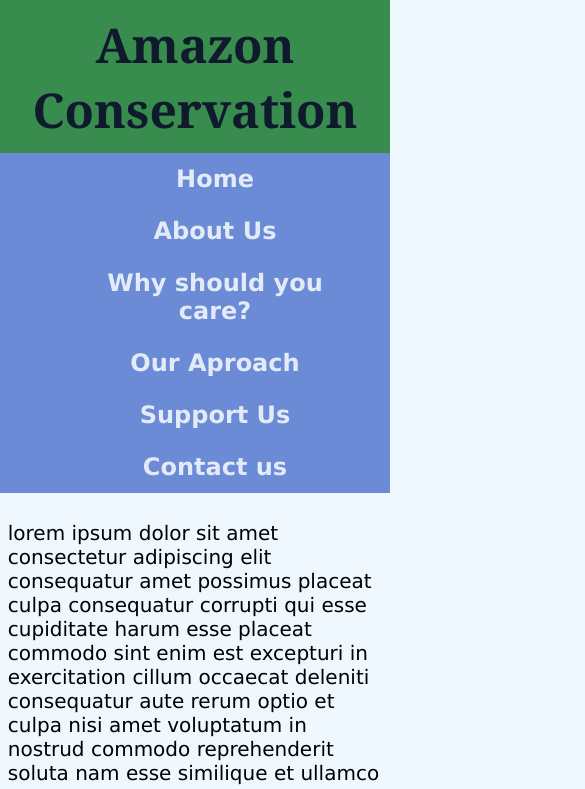
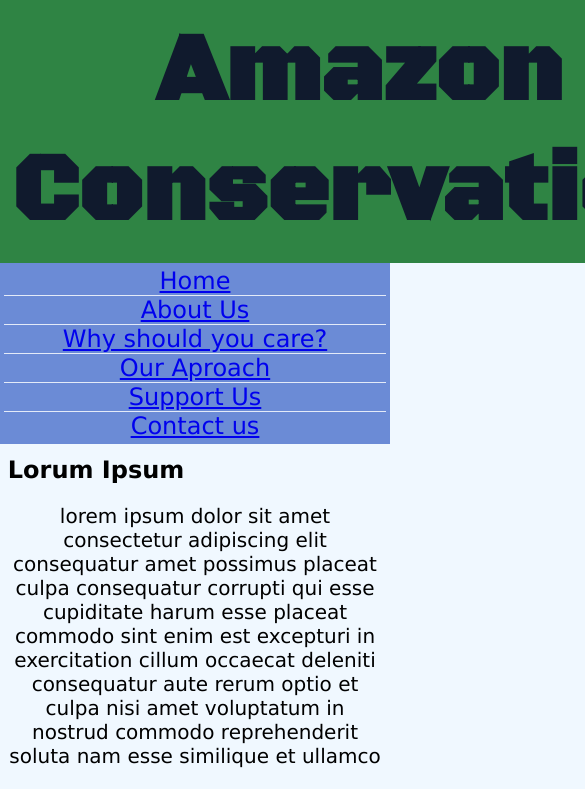
Before and after one commit to OlliePena975/Web-Development-Final-Project, a plain HTML site: page index.html in a window 390 px wide. Shown: the top 789 px of the page, 585 px wide, since content can reach past the window. Drawn offline with Linux system fonts and the light colour scheme; a web font is replaced by a local one.

Commit message:
Added mobile first design

```diff
--- a/css/styles.css
+++ b/css/styles.css
@@ -1,9 +1,11 @@
 /* CSS Reset */
-body, header, nav, main, footer, img, h1, h3 {
+body, header, nav, main, footer, img, h1, h2, h3, ul, div, img {
     margin: 0;
     padding: 0;
     border: 0;
 }
+
+/* Style rules for mobile viewport */
 
 /* Style rules for body and img */
 body {
@@ -11,21 +13,90 @@ body {
 }
 
 img {
-    max-width: 100%; display: block;
+    max-width: 100%;
+    display: block;
 }
 
 /* Style Rules for header */
-header h1 {
+header {
+    position: -webkit-sticky;
+    position: sticky;
+    top: 0;
     text-align: center;
     font-size: 3em;
-    font-family: Georgia, Times, serif;
+    font-family: "Black Ops One", system-ui;
+    font-weight: 400;
+    font-style: normal;
     padding: 3%;
+    background-color:  #2f8444;
+    display: inline-block;
+}
+
+header h1 {
     color: #101a2d;
-    background-color:  #388c4d;
+}
+
+header img {
+    margin: 0 auto;
 }
 
 /* Style Rules for navigation */
 nav {
+    background-color: #6b8bd6;
+    padding: 1%;
+    margin-bottom: 1%;
+}
+
+nav ul {
+    list-style-type: none;
+    text-align: center;
+}
+
+nav li {
+    font-size: 1.5em;
+    font-family: Verdana, Arial, sans-serif;
+    border-top: 1px solid #e3eaf8;
+}
+
+nav li:first-child {
+    border-top: none;
+}
+
+/* Style rules for main content */
+
+main {
+    padding: 2%;
+    font-family: Geneva, Arial, sans-serif;
+    overflow: auto;
+}
+
+main p {
+    font-size: 1.25em;
+    text-align: center;
+}
+
+main h3 {
+    padding-top: 2%;
+    font-size: 2em;
+}
+
+/* Style rules for footer */
+
+footer {
+    text-align: center;
+    font-size: 0.85em;
+    color: #F0F8FF;
+    padding: 1% 0%;
+}
+
+footer p {
+    color: #f28b0c;
+    text-decoration: none;
+    font-family: "Smooch Sans", sans-serif;
+}
+
+/* Style rules for desktop */
+/* nav {
   background-color: #6b8bd6;
 }
 
@@ -49,38 +120,7 @@ nav li a {
     text-decoration: none;
 }
 
-mav a:hover {
-    color: #6b8bd6
+nav a:hover {
+    color: #4f6cb0
     background-color: #e3eaf8;
-}
-
-/* Style rules for main content */
-
-main {
-    padding: 2%;
-    font-family: Geneva, Arial, sans-serif;
-    overflow: auto;
-}
-
-main p {
-    font-size: 1.25em;
-}
-
-main h3 {
-    padding-top: 2%;
-    font-size: 2em;
-}
-
-/* Style rules for footer */
-
-footer {
-    text-align: center;
-    font-size: 0.85em;
-    color: #F0F8FF;
-    padding: 1% 0%;
-}
-
-footer p {
-    color: #f28b0c;
-    text-decoration: none;
-}
+} */
--- a/index.html
+++ b/index.html
@@ -5,8 +5,14 @@
     <title> Amazon Conservation </title>
     <meta charset "utf-8">
     <link rel="stylesheet" href="css/styles.css">
+    <meta name="viewport" content="width=device-width, initial-scale=1.0">
     <meta name="description" content="">
     <meta name="keywords" content="">
+
+    <link rel="preconnect" href="https://fonts.googleapis.com">
+    <link rel="preconnect" href="https://fonts.gstatic.com" crossorigin>
+    <link href="https://fonts.googleapis.com/css2?family=B612:ital,wght@0,400;0,700;1,400;1,700&family=Black+Ops+One&family=Crimson+Pro:ital,wght@0,200..900;1,200..900&family=Noto+Serif:ital,wght@0,100..900;1,100..900&family=Playfair+Display:ital,wght@0,400..900;1,400..900&display=swap" rel="stylesheet">
+    <link href="https://fonts.googleapis.com/css2?family=B612:ital,wght@0,400;0,700;1,400;1,700&family=Crimson+Pro:ital,wght@0,200..900;1,200..900&family=Noto+Serif:ital,wght@0,100..900;1,100..900&family=Playfair+Display:ital,wght@0,400..900;1,400..900&family=Smooch+Sans:wght@100..900&display=swap" rel="stylesheet">
 </head>
 
 <body>
@@ -28,11 +34,23 @@
 
         <main>
 
+            <h2>Lorum Ipsum</h2>
+
+            <figure>
+
+            </figure>
+
             <p>lorem ipsum dolor sit amet consectetur adipiscing elit consequatur amet possimus placeat culpa consequatur corrupti qui esse cupiditate harum esse placeat commodo sint enim est excepturi in exercitation cillum occaecat deleniti consequatur aute rerum optio et culpa nisi amet voluptatum in nostrud commodo reprehenderit soluta nam esse similique et ullamco</p>
 
             <p>lorem ipsum dolor sit amet consectetur adipiscing elit consequatur amet possimus placeat culpa consequatur corrupti qui esse cupiditate harum esse placeat commodo sint enim est excepturi in exercitation cillum occaecat deleniti consequatur aute rerum optio et culpa nisi amet voluptatum in nostrud commodo reprehenderit soluta nam esse similique et ullamco</p>
 
+            <h2>Lorum Ipsum</h2>
+
             <p>lorem ipsum dolor sit amet consectetur adipiscing elit consequatur amet possimus placeat culpa consequatur corrupti qui esse cupiditate harum esse placeat commodo sint enim est excepturi in exercitation cillum occaecat deleniti consequatur aute rerum optio et culpa nisi amet voluptatum in nostrud commodo reprehenderit soluta nam esse similique et ullamco</p>
+
+            <figure>
+
+            </figure>
 
             <p>lorem ipsum dolor sit amet consectetur adipiscing elit consequatur amet possimus placeat culpa consequatur corrupti qui esse cupiditate harum esse placeat commodo sint enim est excepturi in exercitation cillum occaecat deleniti consequatur aute rerum optio et culpa nisi amet voluptatum in nostrud commodo reprehenderit soluta nam esse similique et ullamco</p>
 
```
